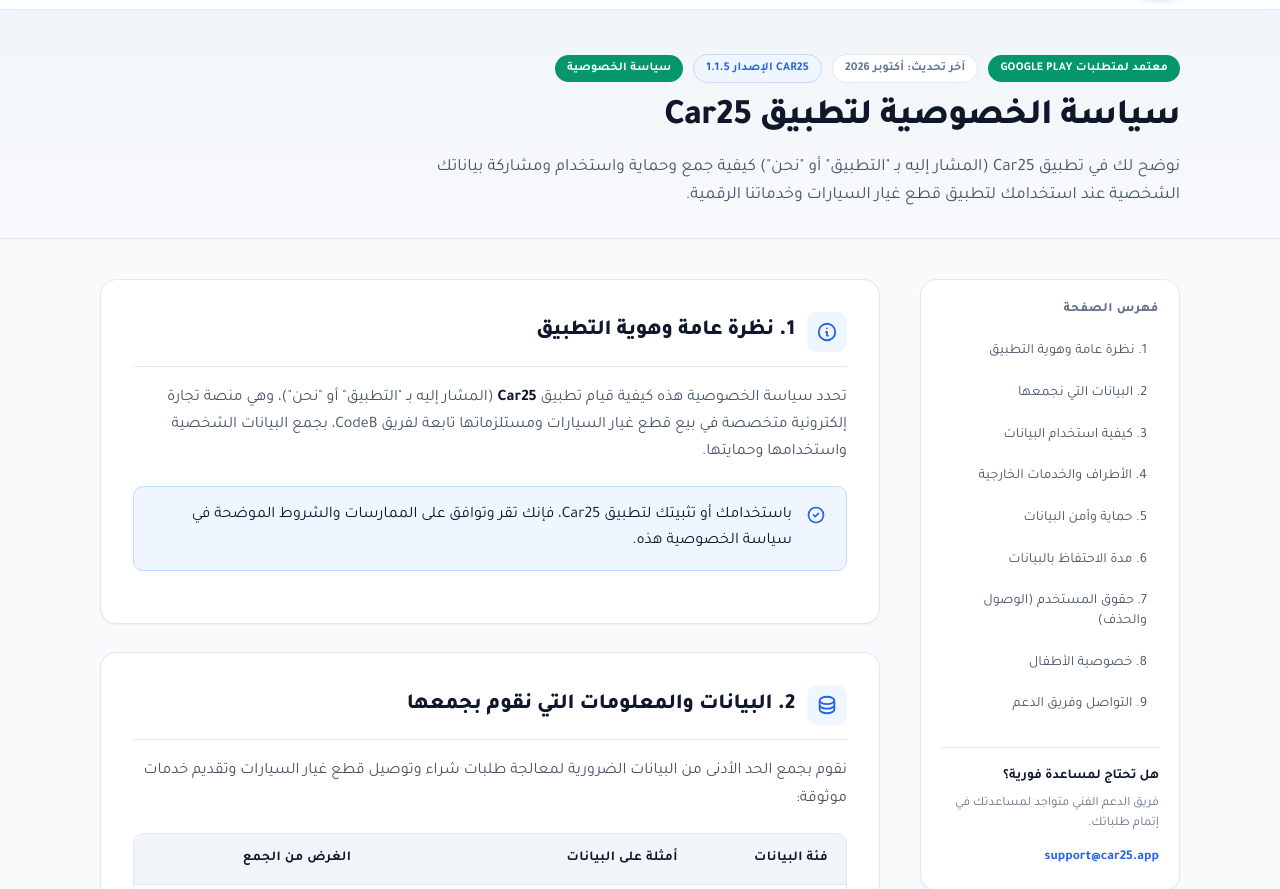
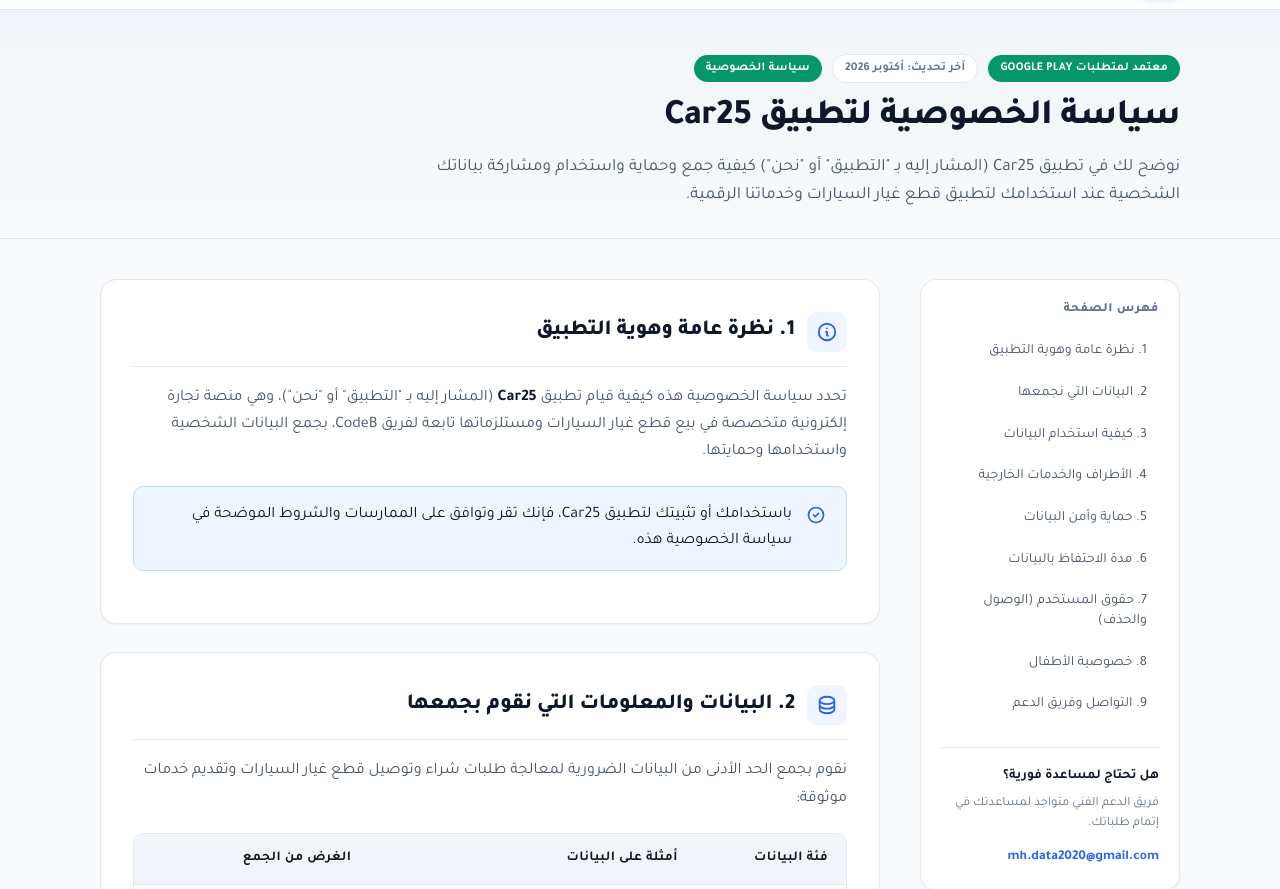
Before and after one commit to mhaws2030-code/CAR25_privacy, a plain HTML site: page index.html in a window 1280 px wide. Shown: the part 63-952 px from the top of the page. Drawn offline with Linux system fonts and the light colour scheme.

Commit message:
Add files via upload

```diff
--- a/index.html
+++ b/index.html
@@ -90,7 +90,7 @@
       <div class="hero-badge-wrap">
         <span class="hero-badge badge-play" data-i18n="badge_play_compliant">معتمد لمتطلبات Google Play</span>
         <span class="hero-badge badge-date" data-i18n="badge_last_updated">آخر تحديث: أكتوبر 2026</span>
-        <span class="hero-badge badge-version" data-i18n="badge_app_version">Car25 الإصدار 1.1.5</span>
+        <!-- <span class="hero-badge badge-version" data-i18n="badge_app_version">Car25 الإصدار 1.1.5</span> -->
         <span id="hero-badge-mode" class="hero-badge badge-play">سياسة الخصوصية</span>
       </div>
       <h2 id="hero-title" class="hero-title">سياسة الخصوصية لتطبيق Car25</h2>
@@ -134,7 +134,7 @@
           <div class="sidebar-support">
             <h4 data-i18n="sidebar_support_title">هل تحتاج لمساعدة فورية؟</h4>
             <p data-i18n="sidebar_support_desc">فريق الدعم الفني متواجد لمساعدتك في إتمام طلباتك.</p>
-            <a href="mailto:support@car25.app" data-i18n="sidebar_support_email">support@car25.app</a>
+            <a href="mailto:mh.data2020@gmail.com" data-i18n="sidebar_support_email">mh.data2020@gmail.com</a>
           </div>
         </div>
       </aside>
@@ -314,7 +314,7 @@
               إذا كانت لديك أي استفسارات أو ملاحظات حول خصوصية بياناتك أو ترغب بممارسة حقوقك، تواصل معنا عبر:
             </p>
             <ul>
-              <li data-i18n="priv_contact_email">البريد الإلكتروني: support@car25.app / privacy@car25.app</li>
+              <li data-i18n="priv_contact_email">البريد الإلكتروني: mh.data2020@gmail.com</li>
               <li data-i18n="priv_contact_app">التطبيق: Car25 لنظام Android (متجر Google Play)</li>
               <li data-i18n="priv_contact_dev">المطور: فريق CodeB</li>
             </ul>
@@ -418,24 +418,24 @@
               <div class="card-icon">
                 <svg fill="none" viewBox="0 0 24 24" stroke="currentColor"><path stroke-linecap="round" stroke-linejoin="round" stroke-width="2" d="M12 18h.01M8 21h8a2 2 0 002-2V5a2 2 0 00-2-2H8a2 2 0 00-2 2v14a2 2 0 002 2z"/></svg>
               </div>
-              <h3 class="card-title" data-i18n="del_card3_title">الطريقة الأولى: الحذف المباشر من داخل تطبيق Car25</h3>
+              <h3 class="card-title" data-i18n="del_card3_title">الطريقة الأولى: الحذف المباشر عبر الزر داخل تطبيق Car25</h3>
             </div>
 
             <div class="steps-container">
               <div class="step-card">
                 <div class="step-number">1</div>
-                <h4 data-i18n="del_step1_title">افتح الملف الشخصي</h4>
-                <p data-i18n="del_step1_desc">افتح تطبيق Car25 على هاتفك واضغط على تبويب 'الملف الشخصي' أو 'القائمة' من الشريط السفلي.</p>
+                <h4 data-i18n="del_step1_title">فتح شاشة القائمة (Menu)</h4>
+                <p data-i18n="del_step1_desc">افتح تطبيق Car25 على هاتفك وانتقل إلى شاشة 'القائمة' (Menu) من شريط التنقل السفلي.</p>
               </div>
               <div class="step-card">
                 <div class="step-number">2</div>
-                <h4 data-i18n="del_step2_title">اختر حذف الحساب</h4>
-                <p data-i18n="del_step2_desc">انتقل لأسفل القائمة واضغط على خيار 'حذف الحساب' (Delete Account).</p>
+                <h4 data-i18n="del_step2_title">الضغط على زر 'حذف الحساب'</h4>
+                <p data-i18n="del_step2_desc">انزل لأسفل القائمة واضغط على زر 'حذف الحساب' (Delete account) المميز باللون الأحمر وأيقونة سلة المحذوفات.</p>
               </div>
               <div class="step-card">
                 <div class="step-number">3</div>
-                <h4 data-i18n="del_step3_title">تأكيد الطلب</h4>
-                <p data-i18n="del_step3_desc">اقرأ رسالة التحذير واضغط على زر التأكيد وسيتم رفع طلب الحذف مباشرة إلى فريق الدعم.</p>
+                <h4 data-i18n="del_step3_title">تأكيد الحذف</h4>
+                <p data-i18n="del_step3_desc">اقرأ رسالة التحذير واضغط على زر التأكيد وسيتم رفع طلب حذف الحساب فوراً إلى النظام.</p>
               </div>
             </div>
           </section>
--- a/script.js
+++ b/script.js
@@ -54,11 +54,11 @@
 
       sidebar_support_title: "Need immediate help?",
       sidebar_support_desc: "Our dedicated support team is available 24/7 to assist with your requests.",
-      sidebar_support_email: "support@car25.app",
+      sidebar_support_email: "mh.data2020@gmail.com",
 
       // Delete Account Section Content
       del_card1_title: "Google Play Account Deletion Commitment",
-      del_card1_p1: "At <strong>Car25</strong> (developed by CodeB), we respect your right to privacy and digital independence. As required by Google Play Store Developer Guidelines, this dedicated web page enables any registered user or former user to request account and data deletion without needing to access the mobile application.",
+      del_card1_p1: "At <strong>Car25</strong> (developed by CodeB), we respect your right to privacy and digital independence. As required by Google Play Store Developer Guidelines, you can delete your account directly using the built-in button inside the mobile app, or via this dedicated web page if you no longer have access to the app.",
       del_card1_callout: "Google Play Policy Notice: All personal identifying information, credentials, and associated profiles are permanently wiped within 14 to 30 days upon identity verification.",
 
       del_card2_title: "What Happens to Your Data",
@@ -74,13 +74,13 @@
       del_item_legal: "Dispute and warranty settlement records (retained until legal limitation periods expire)",
       del_item_anon: "Fully anonymized telemetry and aggregated analytics without personal identifiers",
 
-      del_card3_title: "Method 1: Delete Directly from Inside the Car25 App",
-      del_step1_title: "Open Profile",
-      del_step1_desc: "Open the Car25 mobile application and tap on the 'Profile' / 'Menu' tab in the bottom bar.",
-      del_step2_title: "Select Settings",
-      del_step2_desc: "Scroll down to 'Account Settings' and tap 'Delete Account'.",
+      del_card3_title: "Method 1: Direct In-App Button (Mobile App)",
+      del_step1_title: "Open Menu Screen",
+      del_step1_desc: "Launch the Car25 mobile app and select the 'Menu' screen from the navigation options.",
+      del_step2_title: "Tap 'Delete Account' Button",
+      del_step2_desc: "Locate and tap the red 'Delete Account' button (with the trash icon) in the menu list.",
       del_step3_title: "Confirm Deletion",
-      del_step3_desc: "Read the warning prompt and confirm your intent to delete your account.",
+      del_step3_desc: "Confirm your deletion request in the confirmation popup dialog to submit your request directly.",
 
       del_card4_title: "Method 2: Submit a Web Deletion Request",
       del_card4_desc: "If you uninstalled the application or cannot access your phone, submit the official form below. Our privacy desk will process your request directly.",
@@ -96,7 +96,7 @@
       form_confirm_checkbox: "I understand that this action is irreversible and will permanently delete my account and associated data per the retention policy.",
       form_btn_submit: "Generate Deletion Ticket & Email",
       form_btn_copy: "Copy Request to Clipboard",
-      form_success_msg: "Deletion request generated successfully! A reference ticket has been created. Please click below to send via your email client or paste it to support@car25.app.",
+      form_success_msg: "Deletion request generated successfully! A reference ticket has been created. Please click below to send via your email client or paste it to mh.data2020@gmail.com.",
 
       del_faq_title: "Frequently Asked Questions",
       faq1_q: "How long does account deletion take?",
@@ -149,14 +149,14 @@
       priv_sec6_p: "We retain personal data as long as your account remains active. If you request account closure or data deletion, records are purged in accordance with our deletion timeline, except records mandated by commercial accounting and tax laws.",
 
       priv_sec7_title: "7. User Rights & Data Deletion",
-      priv_sec7_p: "Under international privacy standards (GDPR, Google Play Guidelines, regional data protection laws), you have the right to access, rectify, port, or erase your personal information. To request account deletion, visit our <a href=\"?mode=delete_account\" class=\"inline-link\">Account Deletion Portal</a>.",
+      priv_sec7_p: "Under international privacy standards (GDPR, Google Play Guidelines, regional data protection laws), you have the right to access, rectify, port, or erase your personal information. You can delete your account directly inside the Car25 mobile application under the Menu screen, or visit our <a href=\"?mode=delete_account\" class=\"inline-link\">Account Deletion Portal</a>.",
 
       priv_sec8_title: "8. Children's Privacy",
       priv_sec8_p: "Car25 does not sell automotive products to or knowingly collect personal information from individuals under the age of 18 (or 13 depending on jurisdiction). If you believe a minor has registered an account, contact us immediately for prompt deletion.",
 
       priv_sec9_title: "9. Contact Us & Data Protection Officer",
       priv_sec9_p: "If you have questions, inquiries, or feedback regarding our privacy practices or data rights, please reach out to us:",
-      priv_contact_email: "Email: support@car25.app / privacy@car25.app",
+      priv_contact_email: "Email: mh.data2020@gmail.com",
       priv_contact_app: "Application: Car25 for Android (Google Play Store)",
       priv_contact_dev: "Developer: CodeB Team",
 
@@ -221,11 +221,11 @@
 
       sidebar_support_title: "هل تحتاج لمساعدة فورية؟",
       sidebar_support_desc: "فريق الدعم الفني متواجد لمساعدتك في إتمام طلباتك.",
-      sidebar_support_email: "support@car25.app",
+      sidebar_support_email: "mh.data2020@gmail.com",
 
       // Delete Account Section Content
-      del_card1_title: "التزامنا بسياسة حذف الحسابات في Google Play",
-      del_card1_p1: "في تطبيق <strong>Car25</strong> (المطور بواسطة CodeB)، نحرص على حماية خصوصيتك واستقلالية بياناتك. وفقاً لمتطلبات متجر Google Play، تتيح هذه الصفحة المخصصة لأي مستخدم مسجل طلب حذف حسابه وكافة بياناته الشخصية عبر الويب مباشرة دون الحاجة للدخول للتطبيق أو إعادة تثبيته.",
+      del_card1_title: "الالتزام بسياسة حذف الحسابات في Google Play",
+      del_card1_p1: "في تطبيق <strong>Car25</strong> (المطور بواسطة CodeB)، نتيح للمستخدمين حذف حساباتهم مباشرة من داخل التطبيق عبر الزر المخصص لذلك، كما نوفر هذا الرابط المباشر للويب لتمكين أي مستخدم مسجل من طلب حذف حسابه وبياناته حتى وإن لم يكن التطبيق مثبتاً لديه، وذلك التزاماً بسياسات متجر Google Play.",
       del_card1_callout: "إشعار سياسة Google Play: تُحذف جميع البيانات التعريفية والشخصية وبيانات تسجيل الدخول نهائياً في غضون 14 إلى 30 يوماً من التحقق من الطلب.",
 
       del_card2_title: "ماذا يحدث لبياناتك عند طلب الحذف؟",
@@ -241,13 +241,13 @@
       del_item_legal: "سجلات الضمان والنزاعات السابقة (تُحفظ حتى انقضاء المدة القانونية المقررة نظاماً)",
       del_item_anon: "البيانات الإحصائية العامة غير المحددة للهوية والمجمعة لتحسين أداء النظام",
 
-      del_card3_title: "الطريقة الأولى: الحذف المباشر من داخل تطبيق Car25",
-      del_step1_title: "افتح الملف الشخصي",
-      del_step1_desc: "افتح تطبيق Car25 على هاتفك واضغط على تبويب 'الملف الشخصي' أو 'القائمة' من الشريط السفلي.",
-      del_step2_title: "اختر حذف الحساب",
-      del_step2_desc: "انتقل لأسفل القائمة واضغط على خيار 'حذف الحساب' (Delete Account).",
-      del_step3_title: "تأكيد الطلب",
-      del_step3_desc: "اقرأ رسالة التحذير واضغط على زر التأكيد وسيتم رفع طلب الحذف مباشرة إلى فريق الدعم.",
+      del_card3_title: "الطريقة الأولى: الحذف المباشر عبر الزر داخل تطبيق Car25",
+      del_step1_title: "فتح شاشة القائمة (Menu)",
+      del_step1_desc: "افتح تطبيق Car25 على هاتفك وانتقل إلى شاشة 'القائمة' (Menu) من شريط التنقل السفلي.",
+      del_step2_title: "الضغط على زر 'حذف الحساب'",
+      del_step2_desc: "انزل لأسفل القائمة واضغط على زر 'حذف الحساب' (Delete account) المميز باللون الأحمر وأيقونة سلة المحذوفات.",
+      del_step3_title: "تأكيد الحذف",
+      del_step3_desc: "اقرأ رسالة التحذير واضغط على زر التأكيد وسيتم رفع طلب حذف الحساب فوراً إلى النظام.",
 
       del_card4_title: "الطريقة الثانية: تقديم طلب حذف الحساب عبر هذا الموقع",
       del_card4_desc: "في حال قمت بإلغاء تثبيت التطبيق أو واجهت صعوبة في الدخول، يمكنك تعبئة النموذج الرسمي أدناه لمعالجة طلبك فوراً من قبل فريق الخصوصية:",
@@ -263,7 +263,7 @@
       form_confirm_checkbox: "أقر بأنني على علم بأن هذا الإجراء نهائي ولا يمكن التراجع عنه وسيترتب عليه حذف حسابي وبياناتي الشخصية وفق سياسة الاحتفاظ الموضحة.",
       form_btn_submit: "إنشاء تذكرة الحذف وإرسالها عبر البريد",
       form_btn_copy: "نسخ نص الطلب للحافظة",
-      form_success_msg: "تم إنشاء طلب وتذكرة الحذف بنجاح! اضغط أدناه لإرسال الطلب تلقائياً عبر تطبيق بريدك أو إرساله إلى support@car25.app.",
+      form_success_msg: "تم إنشاء طلب وتذكرة الحذف بنجاح! اضغط أدناه لإرسال الطلب تلقائياً عبر تطبيق بريدك أو إرساله إلى mh.data2020@gmail.com.",
 
       del_faq_title: "الأسئلة الشائعة حول حذف الحساب",
       faq1_q: "كم يستغرق تنفيذ حذف الحساب؟",
@@ -316,14 +316,14 @@
       priv_sec6_p: "نحتفظ ببياناتك طالما كان حسابك نشطاً. عند طلبك حذف الحساب، يتم تطهير وحذف البيانات الشخصية وفق جدول الحذف الموضح، مع الاحتفاظ بالسجلات الضريبية والمحاسبية للفترات القانونية المفروضة نظاماً.",
 
       priv_sec7_title: "7. حقوق المستخدم وحذف البيانات",
-      priv_sec7_p: "يحق لك في أي وقت الوصول إلى بياناتك الشخصية، أو تصحيحها، أو تصديرها، أو طلب حذفها نهائياً. لتقديم طلب حذف الحساب يرجى زيارة <a href=\"?mode=delete_account\" class=\"inline-link\">بوابة طلب حذف الحساب</a>.",
+      priv_sec7_p: "يحق لك في أي وقت الوصول إلى بياناتك الشخصية، أو تصحيحها، أو تصديرها، أو طلب حذفها نهائياً. يمكنك حذف حسابك مباشرة من داخل تطبيق Car25 عبر زر 'حذف الحساب' في شاشة القائمة، أو زيارة <a href=\"?mode=delete_account\" class=\"inline-link\">بوابة طلب حذف الحساب</a>.",
 
       priv_sec8_title: "8. خصوصية الأطفال والقُصّر",
       priv_sec8_p: "تطبيق Car25 مخصص للأشخاص البالغين المؤهلين قانوناً لشراء وتداول قطع غيار المركبات، ولا نجمع بيانات شخصية عن عمد من أي شخص يقل عمره عن 18 عاماً.",
 
       priv_sec9_title: "9. قنوات التواصل ومسؤول حماية البيانات",
       priv_sec9_p: "إذا كانت لديك أي استفسارات أو ملاحظات حول خصوصية بياناتك أو ترغب بممارسة حقوقك، تواصل معنا عبر:",
-      priv_contact_email: "البريد الإلكتروني: support@car25.app / privacy@car25.app",
+      priv_contact_email: "البريد الإلكتروني: mh.data2020@gmail.com",
       priv_contact_app: "التطبيق: Car25 لنظام Android (متجر Google Play)",
       priv_contact_dev: "المطور: فريق CodeB",
 
@@ -557,7 +557,7 @@
 ----------------------------------------
 Please proceed with deleting my Car25 account and scrubbing my associated personal data in accordance with Google Play Store User Data & Account Deletion policies.`;
 
-    const mailtoUrl = `mailto:support@car25.app?subject=${subject}&body=${encodeURIComponent(bodyText)}`;
+    const mailtoUrl = `mailto:mh.data2020@gmail.com?subject=${subject}&body=${encodeURIComponent(bodyText)}`;
 
     // Show feedback
     formFeedback.className = 'form-feedback success';
```
Also changed, not shown: 1 other file.
